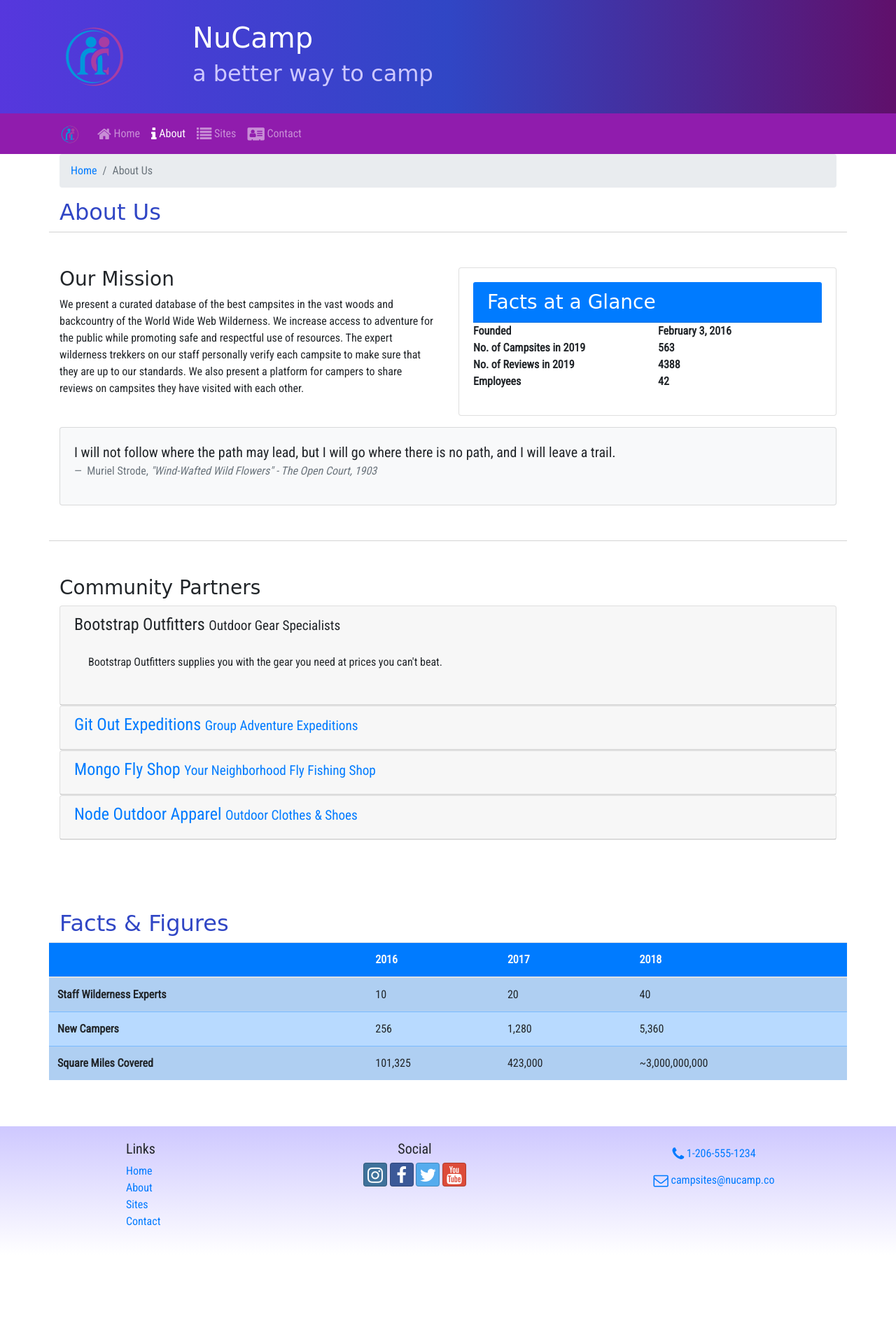
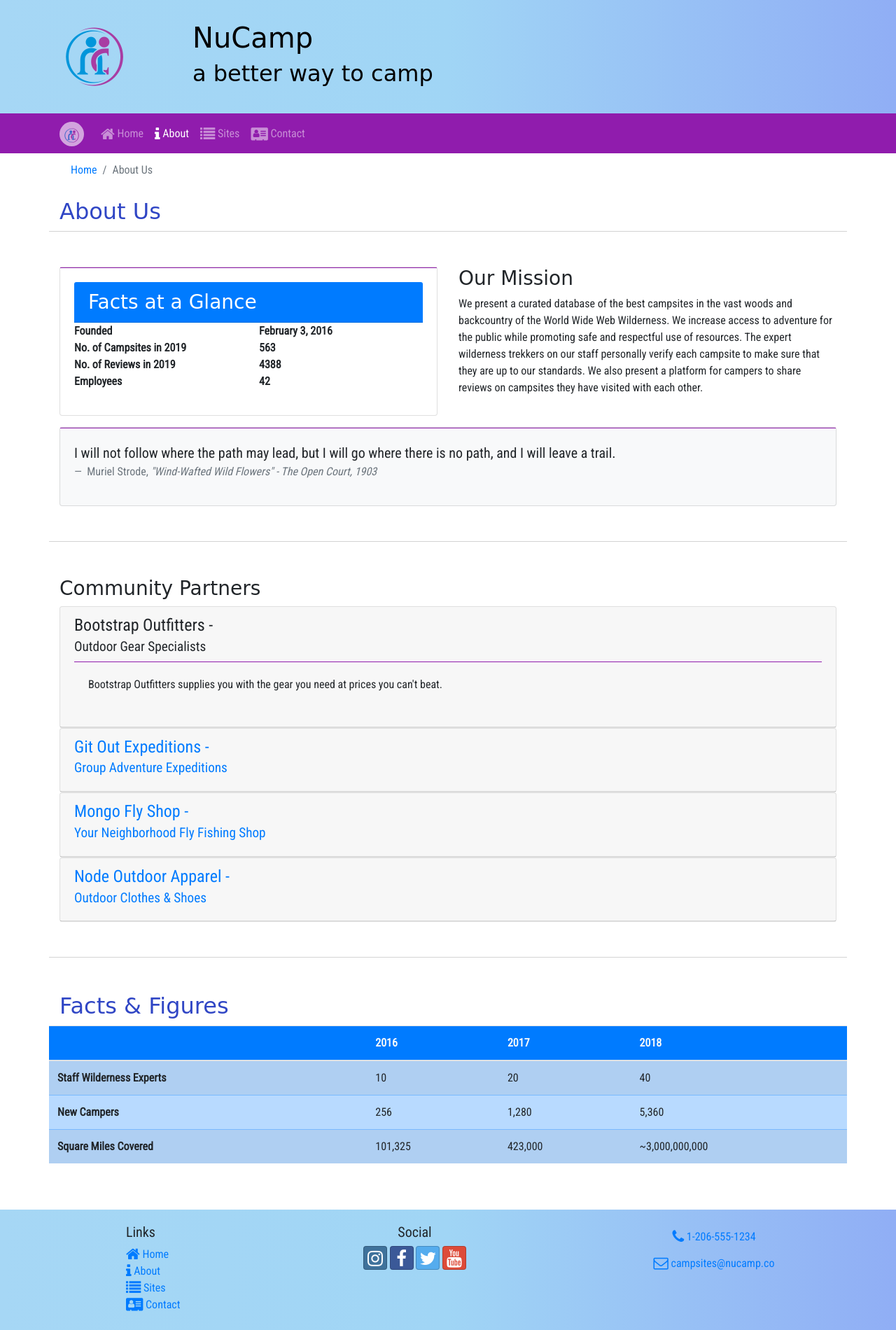
Before and after one commit to Shannon-Meghan/nucampsite, a website: page aboutus.html in a window 1280 px wide. Shown: the top 1900 px of the page at 70% size. Before the commit the page ends 1793 px from the top, so only its background shows below. Drawn offline with nearby package versions, Linux system fonts and the light colour scheme; a web font is replaced by a local one.

Commit message:
changing it up

```diff
--- a/aboutus.html
+++ b/aboutus.html
@@ -34,7 +34,7 @@
 
     <nav class="navbar navbar-expand-sm navbar-dark sticky-top">
         <div class="container">
-            <a href="/index.html" class="navbar-brand"><img src="/img/logo.png" height="30px" width="30px"/></a>
+            <a href="#" class="navbar-brand logo-bg"><img src="/img/logo.png" height="30px" width="30px" class="logo-nb"/></a>
             <button class="navbar-toggler" type="button" data-toggle="collapse" data-target="#nucampNavbar">
                 <span class="navbar-toggler-icon"></span>
             </button>
@@ -61,11 +61,11 @@
         </div>
 
         <div class="row row-content row-content-border">
-            <div class="col col-sm-6">
+            <div class="col-sm-6 order-2">
                 <h3>Our Mission</h3>
                 <p>We present a curated database of the best campsites in the vast woods and backcountry of the World Wide Web Wilderness. We increase access to adventure for the public while promoting safe and respectful use of resources. The expert wilderness trekkers on our staff personally verify each campsite to make sure that they are up to our standards. We also present a platform for campers to share reviews on campsites they have visited with each other.</p>
             </div>
-            <div class="col-sm-6">
+            <div class="col-sm-6 order-1">
                 <div class="card">
                     <div class="card-body">
                         <h3 class="card-header bg-primary text-white">Facts at a Glance</h3>
@@ -82,7 +82,7 @@
                     </div>
                 </div>
             </div>
-            <div class="col">
+            <div class="col-sm order-3">
                 <div class="card bg-light mt-3">
                     <blockquote class="blockquote card-body">
                         <p class="mb-0">I will not follow where the path may lead, but I will go where there is no path, and I will leave a trail.</p>
@@ -97,7 +97,7 @@
             </div>
         </div>
 
-        <div class="row row-content">
+        <div class="row row-content row-content-border">
             <div class="col">
                 <h3>Community Partners</h3>
                 <div id="accordion">
@@ -105,12 +105,12 @@
                         <div role="tab" class="card-header">
                             <h4>
                                 <a data-toggle="collapse" data-target="#bootstrap">
-                                    Bootstrap Outfitters <small>Outdoor Gear Specialists</small>
+                                    Bootstrap Outfitters - <br> <small>Outdoor Gear Specialists</small>
                                 </a>
                             </h4>
                             <div class="collapse show" id="bootstrap" data-parent="#accordion">
                                 <div class="card-body">
-                                    <p class="d-none d-sm-block">Bootstrap Outfitters supplies you with the gear you need at prices you can't beat.</p>
+                                    <p>Bootstrap Outfitters supplies you with the gear you need at prices you can't beat.</p>
                                 </div>
                             </div>
                         </div>
@@ -119,12 +119,12 @@
                         <div role="tab" class="card-header">
                             <h4>
                                 <a class="collapsed" data-toggle="collapse" data-target="#git">
-                                    Git Out Expeditions <small>Group Adventure Expeditions</small>
+                                    Git Out Expeditions - <br> <small>Group Adventure Expeditions</small>
                                 </a>
                             </h4>
                             <div class="collapse" id="git" data-parent="#accordion">
                                 <div class="card-body">
-                                    <p class="d-none d-sm-block">Join Git Out Expeditions to explore new horizons with a group of other adventurers!</p>
+                                    <p>Join Git Out Expeditions to explore new horizons with a group of other adventurers!</p>
                                 </div>
                             </div>
                         </div>
@@ -133,12 +133,12 @@
                         <div role="tab" class="card-header">
                             <h4>
                                 <a class="collapsed" data-toggle="collapse" data-target="#mongo">
-                                    Mongo Fly Shop <small>Your Neighborhood Fly Fishing Shop</small>
+                                    Mongo Fly Shop - <br> <small>Your Neighborhood Fly Fishing Shop</small>
                                 </a>
                             </h4>
                             <div class="collapse" id="mongo" data-parent="#accordion">
                                 <div class="card-body">
-                                    <p class="d-none d-sm-block">Need a new fishing pole, a tacklebox, or flies of all kinds? Stop by Mongo Fly Shop.</p>
+                                    <p>Need a new fishing pole, a tacklebox, or flies of all kinds? Stop by Mongo Fly Shop.</p>
                                 </div>
                             </div>
                         </div>
@@ -147,12 +147,12 @@
                         <div role="tab" class="card-header">
                             <h4>
                                 <a class="collapsed" data-toggle="collapse" data-target="#node">
-                                    Node Outdoor Apparel <small>Outdoor Clothes & Shoes</small>
+                                    Node Outdoor Apparel - <br> <small>Outdoor Clothes & Shoes</small>
                                 </a>
                             </h4>
                             <div class="collapse" id="node" data-parent="#accordion">
                                 <div class="card-body">
-                                    <p class="d-none d-sm-block">From polar fleeces to swimsuits, hiking boots to waders, a visit to Node will be sure to get you covered.</p>
+                                    <p>From polar fleeces to swimsuits, hiking boots to waders, a visit to Node will be sure to get you covered.</p>
                                 </div>
                             </div>
                         </div>
@@ -205,10 +205,10 @@
                 <div class="col-4 col-sm-2 offset-1">
                     <h5>Links</h5>
                     <ul class="list-unstyled">
-                        <li><a href="index.html">Home</a></li>
-                        <li><a href="#">About</a></li>
-                        <li><a href="#">Sites</a></li>
-                        <li><a href="contactus.html">Contact</a></li>
+                        <li><a href="index.html"><i class="fa fa-home fa-lg d-inline-block width-25"></i> <span class="d-inline-block">Home</span></a></li>
+                        <li><a href="#"><i class="fa fa-info fa-lg d-inline-block width-25"></i> <span class="d-inline-block">About</span></a></li>
+                        <li><a href="#"><i class="fa fa-list fa-lg"></i> Sites</a></li>
+                        <li><a href="contactus.html"><i class="fa fa-address-card fa-lg"></i> Contact</a></li>
                     </ul>
                 </div>
                 <div class="col-6 col-sm-5 text-center">
--- a/css/styles.css
+++ b/css/styles.css
@@ -12,18 +12,18 @@ h2 {
 }
 
 header h2 {
-    color: #cec8ff;
+    color: #000;
 }
 
 .site-footer {
-    background-image:linear-gradient(#cec8ff, white);
+    background-image: linear-gradient(to right, #A6D7F5, #A0D5F5, #90AEF5);
     padding: 20px 0;
 }
 
 .jumbotron {
     padding: 30px;
-    background-image: linear-gradient(to right, #5637dd, #3046c5, #60106b);
-    color:white;
+    background-image: linear-gradient(to right, #A6D7F5, #A0D5F5, #90AEF5);
+    color:#000;
     margin:0;
 }
 
@@ -36,6 +36,7 @@ header h2 {
 }
 .navbar {
     background-color: #901CAD;
+    border-top:#901CAD 1px solid;
 }
 .tab-content {
     border:1px solid #DDD;
@@ -48,3 +49,19 @@ header h2 {
 .carousel {
     border: solid #5637dd;
 }
+.logo-bg{
+    background-color:white;
+    opacity:.6;
+    border-radius: 50px;
+    width: 35px;
+    height: 35px;
+}
+.logo-nb {
+    padding: 0 0 5px 5px;
+}
+.breadcrumb {
+    background:none;
+}
+.card-body {
+    border-top: #901CAD 1px solid;
+}
```
Also changed, not shown: contactus.html (+1 -1 lines), index.html (+1 -1 lines).
